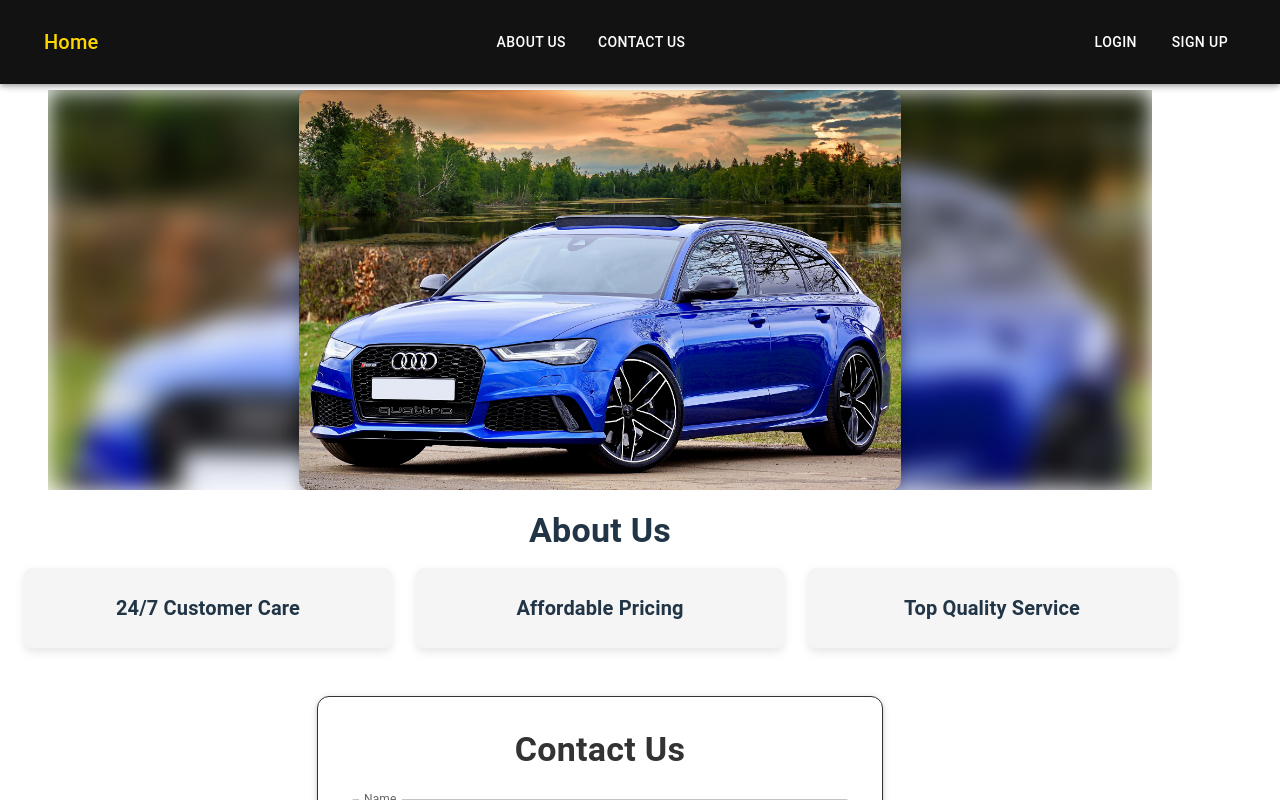
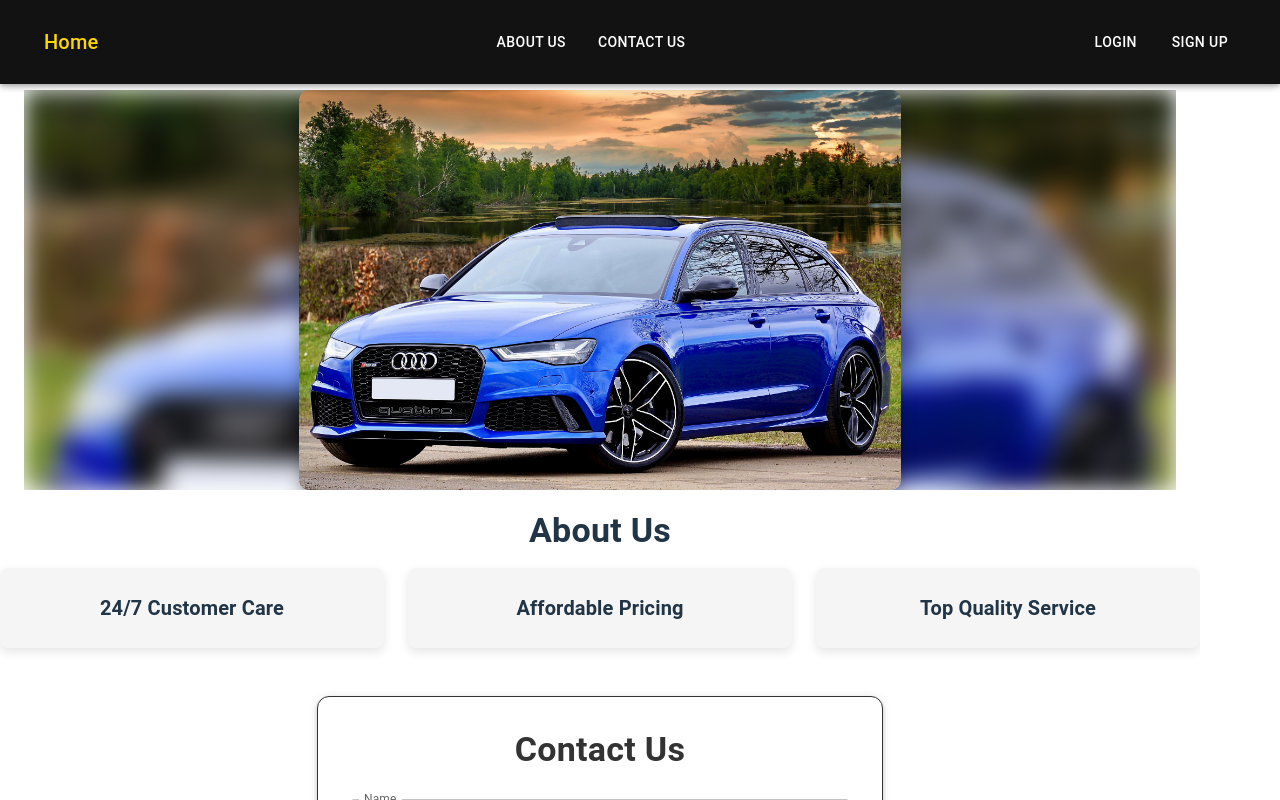
Before and after one commit to charansyoft/Car_Front_End, a React (Vite) app: page / in a window 1280 px wide. Shown: the top 800 px of the page. Built offline with nearby package versions, Linux system fonts and the light colour scheme; the HTML template or start-up script is replaced by a standard one.

Commit message:
19-03-2025...12:41

```diff
--- a/src/pages/Home.jsx
+++ b/src/pages/Home.jsx
@@ -1,4 +1,4 @@
-import { Container } from "@mui/material";
+import { Box } from "@mui/material";
 import Navbar from "../components/Navbar";
 import { useRef } from "react";
 import ContactForm from "../components/ContactFrom";
@@ -37,7 +37,8 @@ function Home() {
   };
 
   return (
-    <Container maxWidth="lg">
+<Box sx={{ width: "100%", overflow: "hidden" }}>
+
       {/* <div>
         <h1>Welcome to Our App</h1>
         <Link to="/login">
@@ -56,7 +57,7 @@ function Home() {
       <AboutUs ref={aboutRef} />
       <ContactForm ref={contactRef} />
       <Footer />
-    </Container>
+    </Box>
   );
 }
 
```
